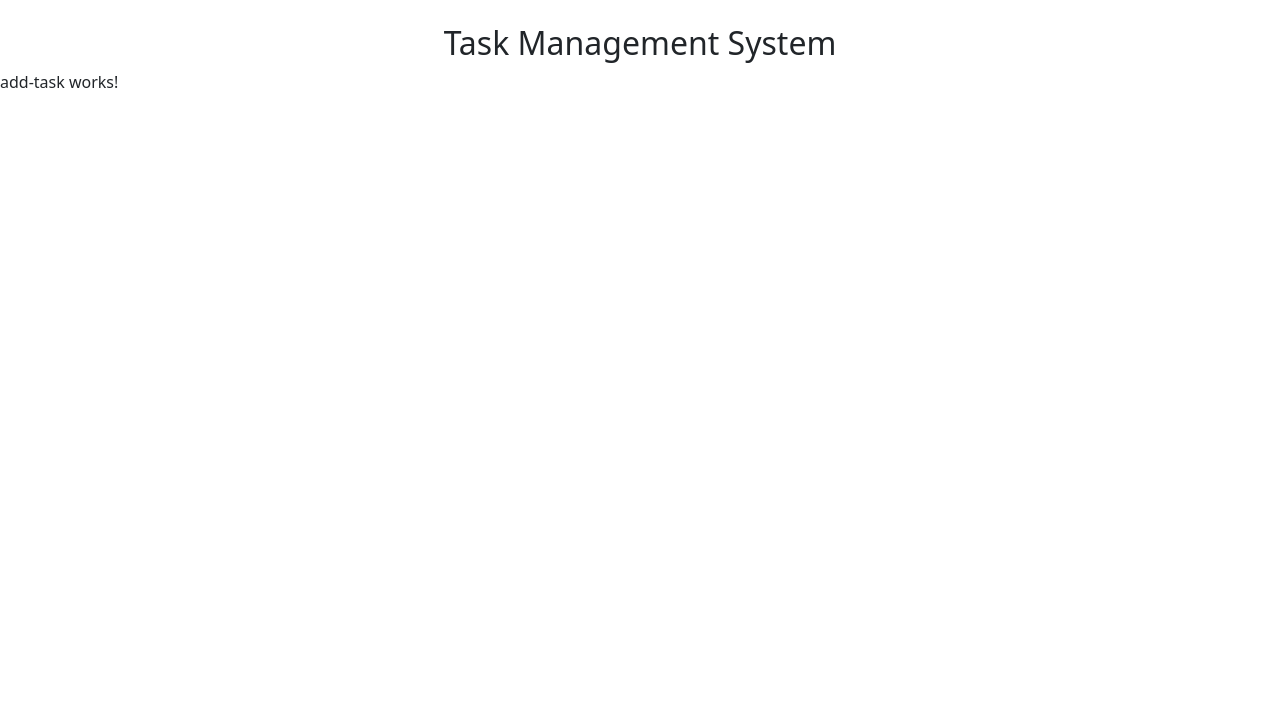
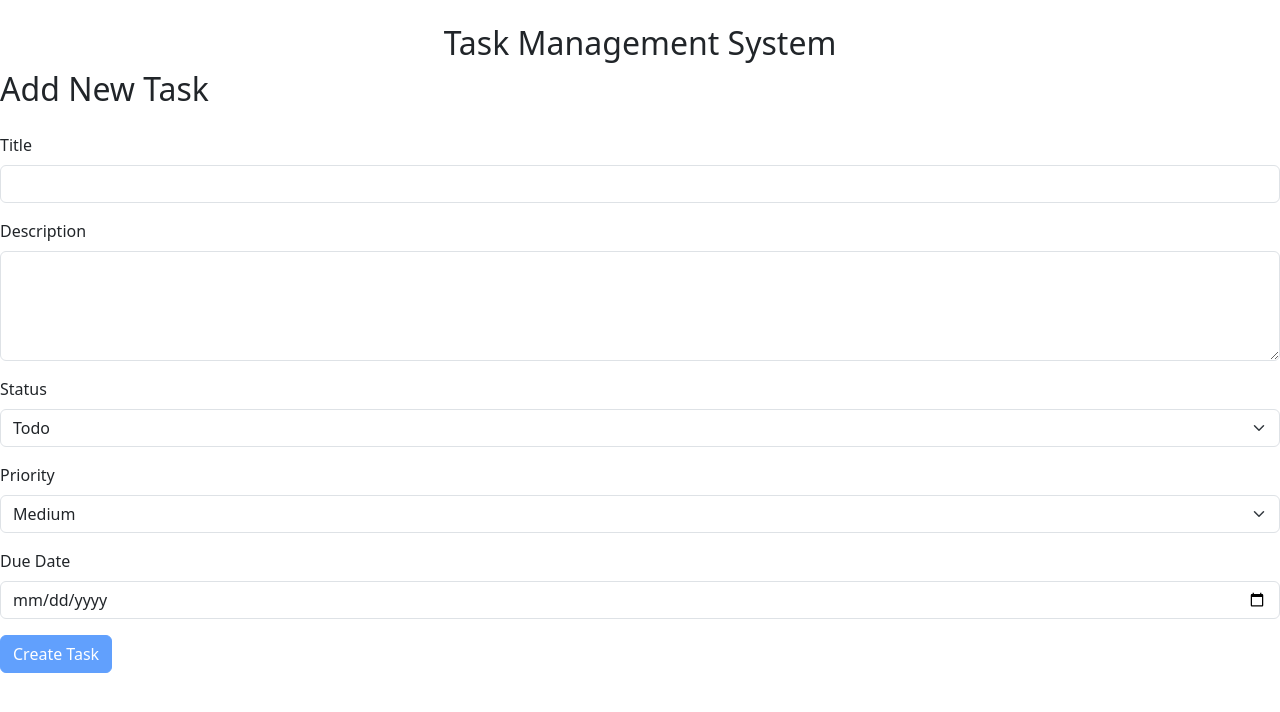
Before and after one commit to mustafa-younis-98/task-management-system, an Angular app: page /tasks/add in a window 1280 px wide. Shown: the top 712 px of the page. Built offline with nearby package versions, Linux system fonts and the light colour scheme.

Commit message:
Add: Add task page

```diff
--- a/src/app/core/services/task.ts
+++ b/src/app/core/services/task.ts
@@ -20,9 +20,19 @@ export class TaskService {
     return this.http.delete(`${this.apiUrl}/${id}`);
   }
 
-  searchTasks(search: string, status: string = '', priority: string = ''): Observable<Task[]> {
+  searchTasks(
+    search: string,
+    status: string = '',
+    priority: string = '',
+  ): Observable<Task[]> {
     return this.http.get<Task[]>(
       `${this.apiUrl}?search=${search}&status=${status}&priority=${priority}`,
     );
   }
+
+  addTask(
+    task: Omit<Task, 'id' | 'createdAt' | 'updatedAt'>,
+  ): Observable<Task> {
+    return this.http.post<Task>(this.apiUrl, task);
+  }
 }
--- a/src/app/features/tasks/pages/add-task/add-task.html
+++ b/src/app/features/tasks/pages/add-task/add-task.html
@@ -1 +1,57 @@
-<p>add-task works!</p>
+<h2 class="mb-4">Add New Task</h2>
+
+<form [formGroup]="taskForm" (ngSubmit)="onSubmit()">
+  <div class="mb-3">
+    <label class="form-label">Title</label>
+
+    <input type="text" class="form-control" formControlName="title" />
+
+    @if (taskForm.get('title')?.touched &&
+    taskForm.get('title')?.hasError('required')) {
+    <div class="text-danger mt-1">Title is required.</div>
+    } @if (taskForm.get('title')?.touched &&
+    taskForm.get('title')?.hasError('maxlength')) {
+    <div class="text-danger mt-1">Maximum 120 characters allowed.</div>
+    }
+  </div>
+
+  <div class="mb-3">
+    <label class="form-label">Description</label>
+
+    <textarea
+      class="form-control"
+      rows="4"
+      formControlName="description"
+    ></textarea>
+  </div>
+
+  <div class="mb-3">
+    <label class="form-label">Status</label>
+
+    <select class="form-select" formControlName="status">
+      <option value="todo">Todo</option>
+      <option value="in-progress">In Progress</option>
+      <option value="done">Done</option>
+    </select>
+  </div>
+
+  <div class="mb-3">
+    <label class="form-label">Priority</label>
+
+    <select class="form-select" formControlName="priority">
+      <option value="low">Low</option>
+      <option value="medium">Medium</option>
+      <option value="high">High</option>
+    </select>
+  </div>
+
+  <div class="mb-3">
+    <label class="form-label">Due Date</label>
+
+    <input type="date" class="form-control" formControlName="dueDate" />
+  </div>
+
+  <button type="submit" class="btn btn-primary" [disabled]="taskForm.invalid">
+    Create Task
+  </button>
+</form>
--- a/src/app/features/tasks/pages/add-task/add-task.ts
+++ b/src/app/features/tasks/pages/add-task/add-task.ts
@@ -1,9 +1,50 @@
-import { Component } from '@angular/core';
+import { Component, inject } from '@angular/core';
+import { FormBuilder, ReactiveFormsModule, Validators } from '@angular/forms';
+import { Router } from '@angular/router';
+import { TaskService } from '../../../../core/services/task';
+import { Task } from '../../../../core/models/task';
 
 @Component({
   selector: 'app-add-task',
-  imports: [],
+  imports: [ReactiveFormsModule],
   templateUrl: './add-task.html',
   styleUrl: './add-task.css',
 })
-export class AddTask {}
+export class AddTask {
+  private readonly taskService = inject(TaskService);
+
+  private readonly router = inject(Router);
+
+  private readonly fb = inject(FormBuilder);
+
+  taskForm = this.fb.group({
+    title: ['', [Validators.required, Validators.maxLength(120)]],
+    description: [''],
+    status: ['todo'],
+    priority: ['medium'],
+    category: [''],
+    dueDate: [''],
+  });
+
+  onSubmit() {
+    if (this.taskForm.invalid) {
+      this.taskForm.markAllAsTouched();
+      return;
+    }
+
+    const task: Omit<Task, 'id' | 'createdAt' | 'updatedAt'> =
+      this.taskForm.getRawValue() as Omit<
+        Task,
+        'id' | 'createdAt' | 'updatedAt'
+      >;
+
+    this.taskService.addTask(task).subscribe({
+      next: () => {
+        this.router.navigate(['/tasks']);
+      },
+      error: (err) => {
+        console.error(err);
+      },
+    });
+  }
+}
```
